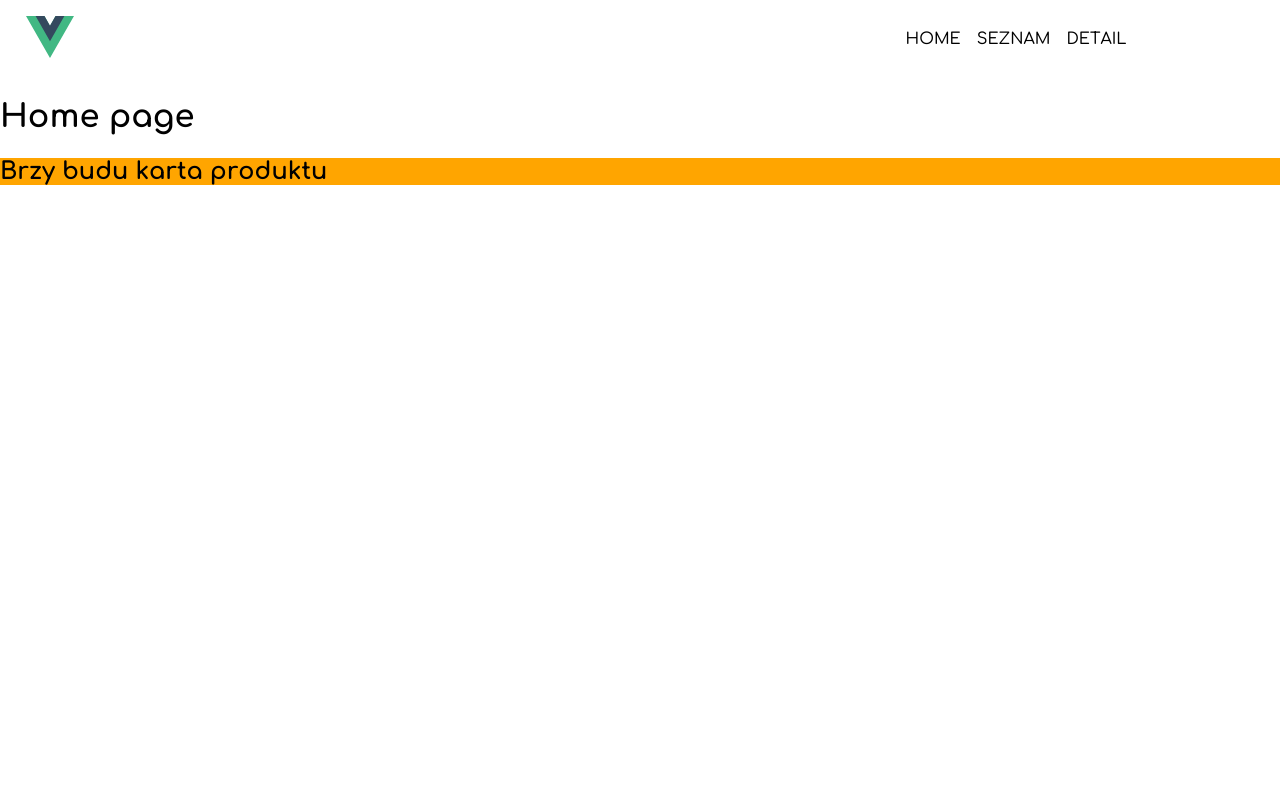
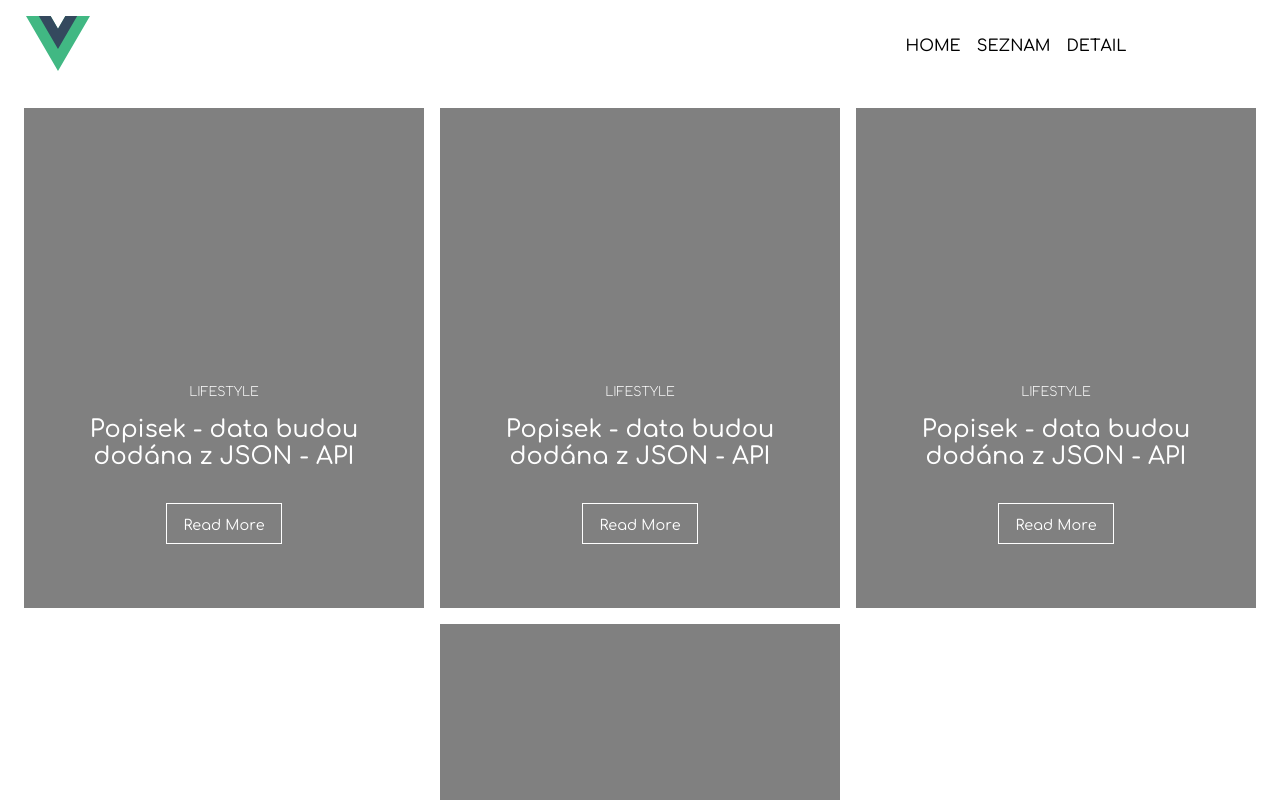
Before and after one commit to Raus-Michal/vue-page, a Vue app: page / in a window 1280 px wide. Shown: the top 800 px of the page. Built offline with nearby package versions, Linux system fonts and the light colour scheme.

Commit message:
CSS prototip komponenty KARTA

```diff
--- a/src/App.vue
+++ b/src/App.vue
@@ -8,9 +8,9 @@
 </div>
 
 <nav>
-<router-link to="/">Home</router-link>
-<router-link to="/seznam-clanku/">Seznam</router-link>
-<router-link to="/details/">Detail</router-link>
+<router-link title="Homepage" to="/">Home</router-link>
+<router-link title="Seznam článků" to="/seznam-clanku/">Seznam</router-link>
+<router-link title="Detail produktu" to="/details/">Detail</router-link>
 </nav>
 </header>
 
--- a/src/assets/main.css
+++ b/src/assets/main.css
@@ -171,6 +171,10 @@ legend{
 padding:0 .5rem;
 }
 
+*
+{
+box-sizing:border-box;
+}
 
 body
 {
@@ -229,6 +233,11 @@ height:auto;
 
 .logo-box
 {
-width:3rem;
+width:4rem;
 height:auto;
 }
+
+button
+{
+cursor:pointer;
+}
--- a/src/components/KartaProduktu.vue
+++ b/src/components/KartaProduktu.vue
@@ -4,8 +4,18 @@
 
 
 <template>
-<div class="clanek">
-<h2>Brzy budu karta produktu</h2>
+<div class="karta">
+<div class="con">
+
+<p>Lifestyle</p>
+<p>Popisek - data budou dodána z JSON - API</p>
+
+<div>
+<button type="button" title="Číst víc" ><span>Read More</span></button>
+</div>
+
+</div>
+
 </div>
 
 
@@ -17,9 +27,57 @@ const name = 'KartaProduktu';
 
 <style scoped>
 
-.clanek
+.karta
 {
-background-color:orange;
+display:flex;
+align-items:flex-end;
+width:100%;
+min-width:280px;
+max-width:400px;
+height:500px;
+background-color:grey;
 }
 
+.con
+{
+display:flex;
+flex-direction:column;
+align-items:center;
+padding:1rem;
+margin-bottom:3rem;
+}
+
+.con p
+{
+color:white;
+font-size:1.5rem;
+font-weight:500;
+text-align:center;
+margin-bottom:2rem;
+}
+
+.con p:first-child
+{
+font-size:.8rem;
+text-transform:uppercase;
+margin-bottom:1rem;
+font-weight:200;
+}
+
+.con button
+{
+font-size:.9rem;
+color:white;
+background:none;
+border:1px solid white;
+width:auto;
+padding:.7rem 1rem;
+filter:transformY(-0.25rem);
+}
+
+.con button span
+{
+display:block;
+transform: translateY(0.1rem);
+}
 </style>
--- a/src/views/Home.vue
+++ b/src/views/Home.vue
@@ -1,7 +1,12 @@
 <template>
-<h1>Home page</h1>
 
+<div class="flex">
 <KartaProduktu />
+<KartaProduktu />
+<KartaProduktu />
+<KartaProduktu />
+</div>
+
 
 </template>
 
@@ -13,5 +18,14 @@ const name = 'Home';
 </script>
 
 <style scoped>
+.flex
+{
+display:flex;
+flex-wrap:wrap;
+justify-content:center;
+align-items:center;
+gap:1rem;
+margin-bottom:1rem;
+}
 
 </style>
```
